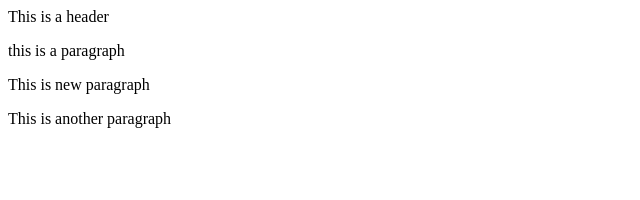
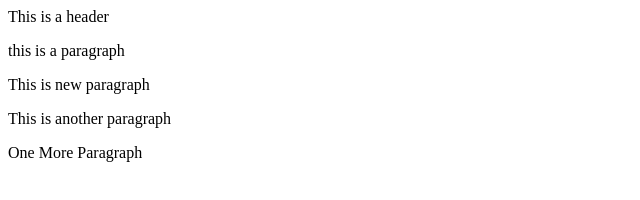
Before and after one commit to kalpitmantri/Git-test, a website: page index.html in a window 1280 px wide. Shown: the whole page, without its empty margins (0-640 px from the left). Drawn offline with Linux system fonts and the light colour scheme.

Commit message:
Update index.html

```diff
--- a/index.html
+++ b/index.html
@@ -8,6 +8,7 @@
 	<p>this is a paragraph</p>
 	<p>This is new paragraph</p>
 	<p>This is another paragraph </p>
+	<p>One More Paragraph </p>
 
 </body>
 </html>
```
